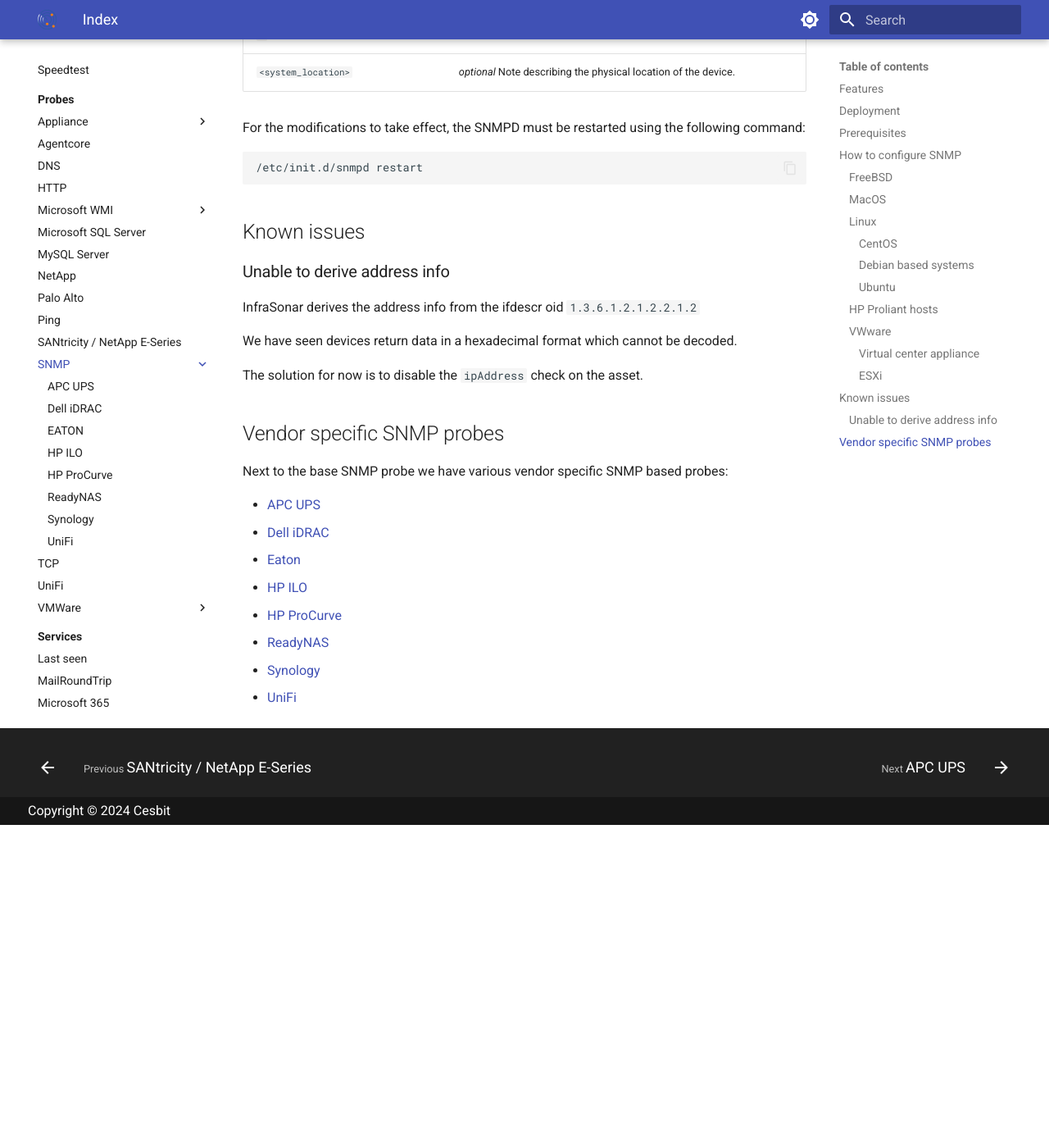
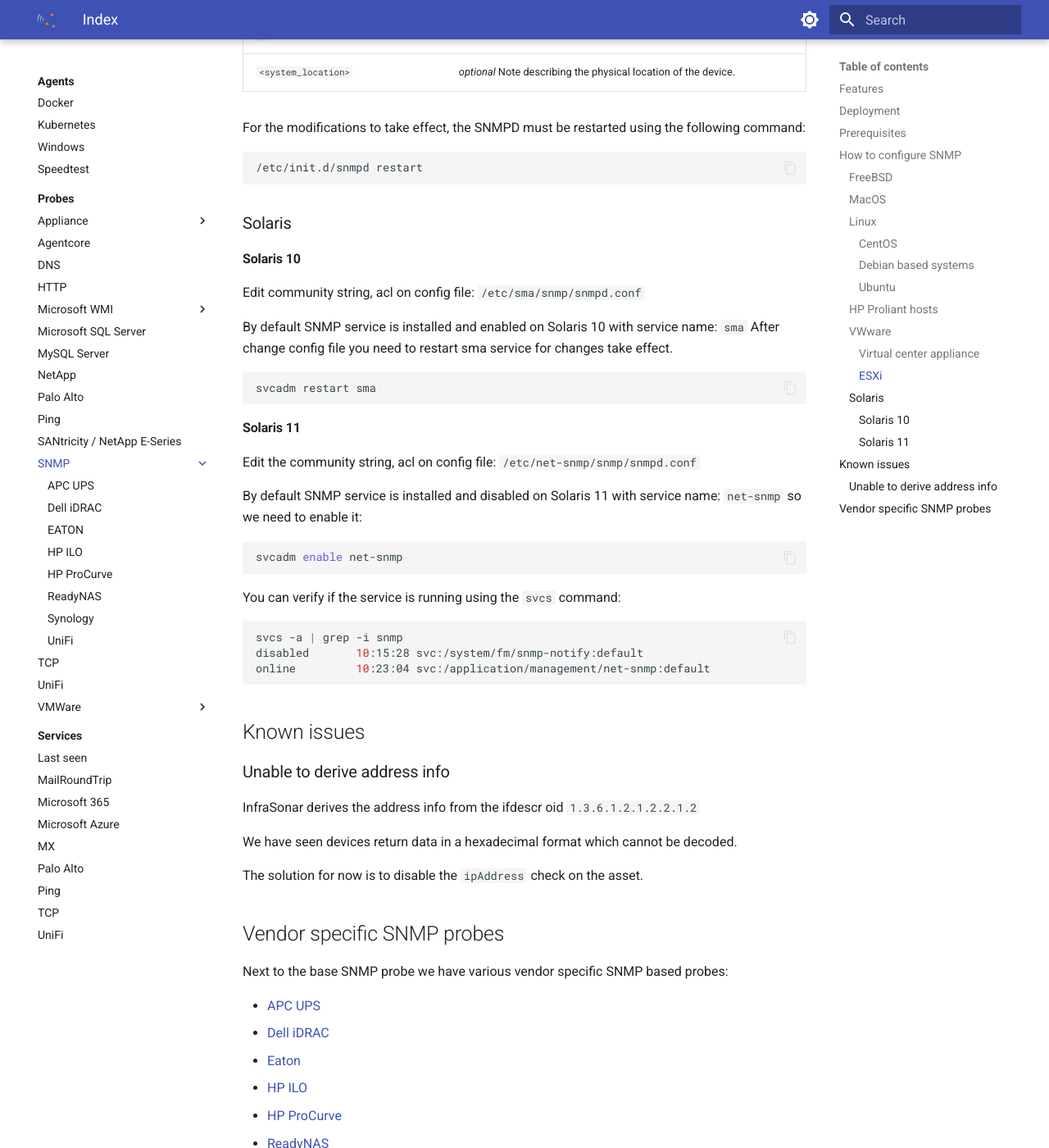
Before and after one commit to infrasonar/docs, an MkDocs documentation site: the page built from docs/collectors/probes/snmp/index.md, in a window 1280 px wide and 1400 px high, scrolled down 7073 px. Shown: the whole window at 82% size. Built offline with MkDocs 1.6.1 and Material for MkDocs 9.7.7, drawn with Linux system fonts in a browser that asks for light colours; before the commit the page ends 8079 px from its top, so only the background shows below that.

Commit message:
Added snmp configuration for Solaris 10 and 11

````diff
--- a/docs/collectors/probes/snmp/index.md
+++ b/docs/collectors/probes/snmp/index.md
@@ -310,6 +310,39 @@
 /etc/init.d/snmpd restart
 ```
 
+### Solaris
+
+#### Solaris 10
+Edit community string, acl on config file: `/etc/sma/snmp/snmpd.conf`
+
+By default SNMP service is installed and enabled on Solaris 10 with service name: `sma`
+After change config file you need to restart sma service for changes take effect.
+
+```bash
+svcadm restart sma
+```
+
+#### Solaris 11
+
+Edit the community string, acl on config file: `/etc/net-snmp/snmp/snmpd.conf`
+
+By default SNMP service is installed and disabled on Solaris 11 with service name: `net-snmp` so we need to enable it:
+
+```bash
+svcadm enable net-snmp
+```
+
+You can verify if the service is running using the `svcs` command:
+
+```bash
+svcs -a | grep -i snmp
+disabled       10:15:28 svc:/system/fm/snmp-notify:default
+online         10:23:04 svc:/application/management/net-snmp:default
+```
+
+
+
+
 ## Known issues
 
 ### Unable to derive address info
````
